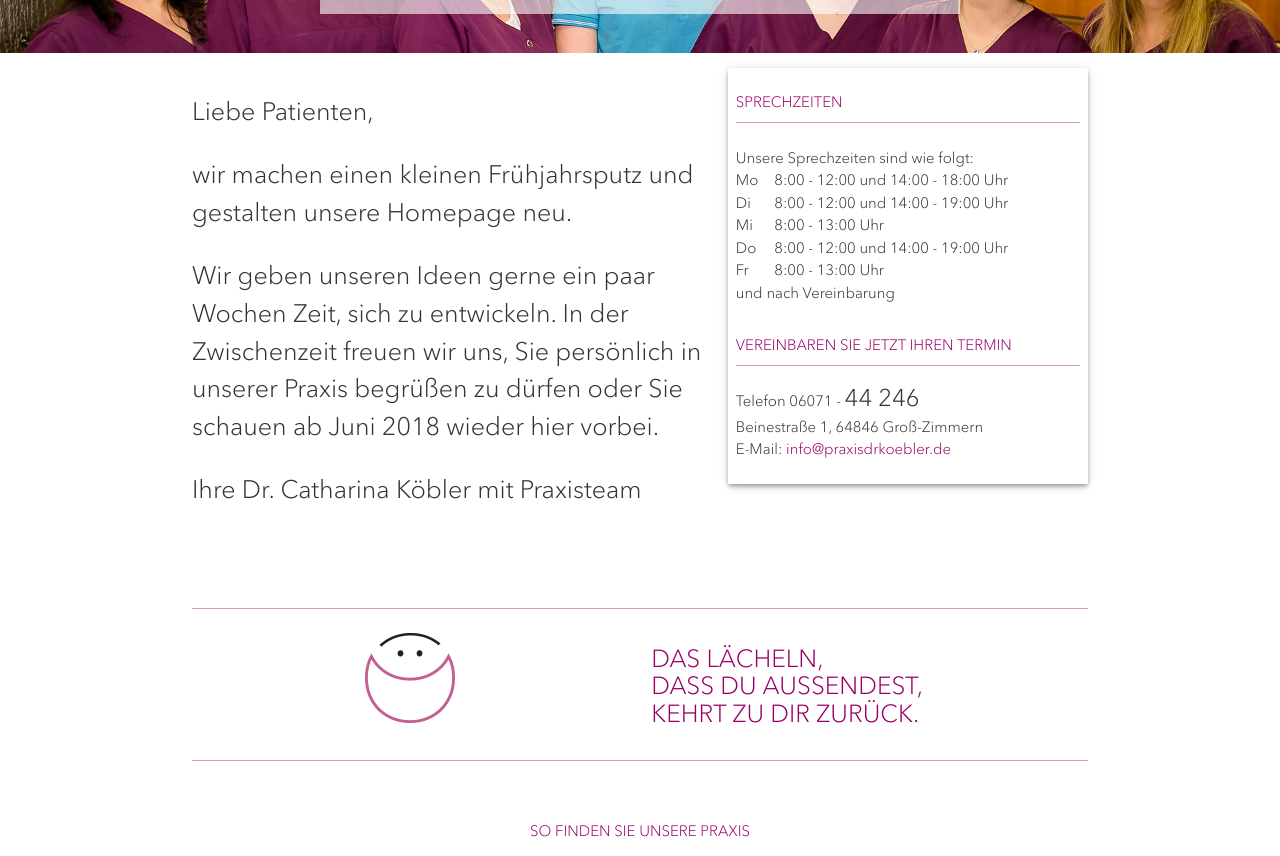
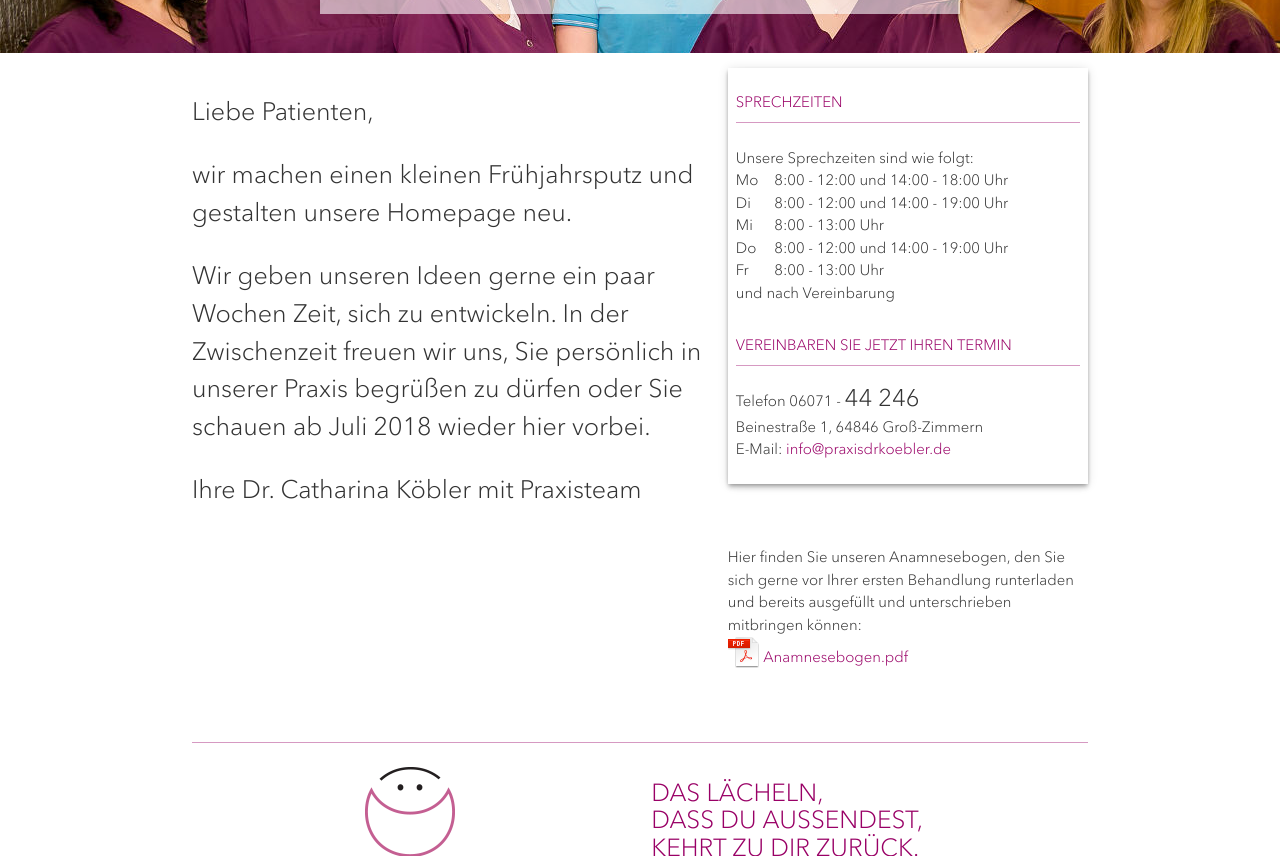
Before and after one commit to praxisdrkoebler/praxisdrkoebler.github.io, a Jekyll site: the page built from index.html, in a window 1280 px wide and 900 px high, scrolled down 411 px, cut to the strip 0-856 px from the top of the window. Built offline with Jekyll 4.4.1, drawn with Linux system fonts in a browser that asks for light colours; nearby versions of some CDN libraries; some web fonts are replaced.

Commit message:
link anamnese

```diff
--- a/index.html
+++ b/index.html
@@ -16,7 +16,7 @@ layout: default
     <div class="col s12 m6 l7">
       <p class="flow-text">Liebe Patienten,</p>
       <p class="flow-text">wir machen einen kleinen Frühjahrsputz und gestalten unsere Homepage neu.</p>
-      <p class="flow-text">Wir geben unseren Ideen gerne ein paar Wochen Zeit, sich zu entwickeln. In der Zwischenzeit freuen wir uns, Sie persönlich in unserer Praxis begrüßen zu dürfen oder Sie schauen ab Juni 2018 wieder hier vorbei.</p>
+      <p class="flow-text">Wir geben unseren Ideen gerne ein paar Wochen Zeit, sich zu entwickeln. In der Zwischenzeit freuen wir uns, Sie persönlich in unserer Praxis begrüßen zu dürfen oder Sie schauen ab Juli 2018 wieder hier vorbei.</p>
       <p class="flow-text">Ihre Dr. Catharina Köbler mit Praxisteam</p>
     </div>
     <div class="col s12 m6 l5">
@@ -24,6 +24,13 @@ layout: default
         {% include sprechzeiten.html %}
         {% include termin.html %}
       </div>
+    </div>
+    <div class="col s12 m6 offset-m5 l5 offset-l7" style="margin-top: 12px">
+      Hier finden Sie unseren Anamnesebogen, den Sie sich gerne vor Ihrer ersten Behandlung runterladen und bereits ausgefüllt und unterschrieben mitbringen können:<br/>
+      <a href="/files/Anamnesebogen.pdf" target="_blank">
+        <img src="/images/pdf_file_icon.png" style="vertical-align: bottom"/>
+        Anamnesebogen.pdf
+      </a>
     </div>
   </div>
 </div>
```
Also changed, not shown: images/pdf_file_icon.png (added).
